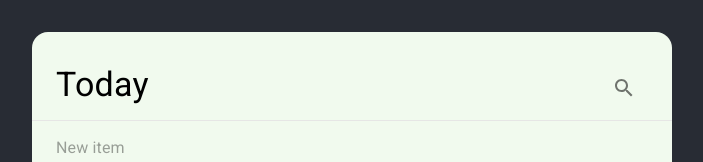
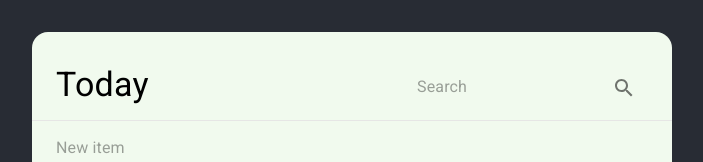
Before and after one commit to owenmedina/dsm-todo, a React (Create React App) app: page / in a window 1280 px wide. Both pictures are taken after a click on the button 912 px from the left and 88 px from the top of the page. Shown: the top 162 px of the page, without its empty margins (288-991 px from the left). Built offline with nearby package versions, Linux system fonts and the light colour scheme.

Commit message:
Add filter functionality

```diff
--- a/src/components/Search.tsx
+++ b/src/components/Search.tsx
@@ -1,14 +1,40 @@
 import { IconButton } from "@material-ui/core";
 import { SearchOutlined } from "@material-ui/icons";
+import Input from "@material-ui/core/Input";
+import React, { useState } from "react";
 
-const Search: React.FC = () => {
-    const isExpanded = true;
+interface Props {
+    search: (query: string) => void;
+}
+const Search: React.FC<Props> = ({search}) => {
+    const [expanded, setExpanded] = useState(false);
+    const [searchQuery, setSearchQuery] = useState('');
 
-    const searchButton = <IconButton>
+    const changeHandler = (ev: React.ChangeEvent<HTMLInputElement>) => {
+        setSearchQuery(ev.target.value);
+    }
+
+    const submitHandler = (ev: React.FormEvent<HTMLElement>) => {
+        ev.preventDefault();
+
+        if (expanded) {
+            search(searchQuery);
+            setSearchQuery('');
+        }
+
+        setExpanded((prev) => !prev);
+
+    }
+
+    const searchButton = <IconButton type={'submit'} onSubmit={submitHandler} onClick={submitHandler}>
         <SearchOutlined />
-    </IconButton>
+    </IconButton>;
+    const searchForm = <form onSubmit={submitHandler} >
+        <Input inputProps={{style: {padding: 0}}} value={searchQuery} placeholder="Search" disableUnderline={true} onChange={changeHandler}/>
+        {searchButton}
+    </form>
     return (<div>
-        {searchButton}
+        {expanded ? searchForm : searchButton}
     </div>);
 }
 
--- a/src/components/ToDo.tsx
+++ b/src/components/ToDo.tsx
@@ -1,9 +1,9 @@
 import Box from "@material-ui/core/Box";
-// import { Container } from "@material-ui/core";
 import { makeStyles } from "@material-ui/core";
 
 import ToDoHeader from './ToDoHeader';
 import ToDoBody from './ToDoBody';
+import { useState } from "react";
 
 const useStyles = makeStyles({
     root: {
@@ -23,9 +23,15 @@ const useStyles = makeStyles({
 function ToDo() {
     const classes = useStyles();
     const toDoListTitle = 'Today';
+
+    const [queryString, setQueryString] = useState('');
+
+    const search = (query: string) => {
+        setQueryString(query);
+    }
     return (<Box className={classes.root}>
-            <ToDoHeader title={toDoListTitle}/>
-            <ToDoBody />
+            <ToDoHeader title={toDoListTitle} search={search}/>
+            <ToDoBody query={queryString}/>
         </Box>);
 }
 
--- a/src/components/ToDoBody.tsx
+++ b/src/components/ToDoBody.tsx
@@ -18,17 +18,28 @@ const useStyles = makeStyles({
     }
 });
 
-const ToDoBody: React.FC = () => {
+interface Props {
+    query: string;
+}
+
+const ToDoBody: React.FC<Props> = ({query}) => {
     const classes = useStyles();
 
     const itemsKey = 'items';
     const lsItems = window.localStorage.getItem(itemsKey);
     const defaultItems: Array<Item> = lsItems === null ? [] : JSON.parse(lsItems);
+
     const [items, setItems] = useState(defaultItems);
-
     React.useEffect(() => {
         window.localStorage.setItem(itemsKey, JSON.stringify(items));
     }, [items]);
+
+    const [queryString, setQueryString] = useState(query);
+    React.useEffect(() => {
+        setQueryString(query);
+        console.log('new query', query);
+    }, [query]);
+
 
     const addItem = (item: Item) => {
         setItems((prevItems) => [...prevItems, item]);
@@ -60,7 +71,7 @@ const ToDoBody: React.FC = () => {
     }
 
     return (<List className={classes.root}>
-        {items.length > 0 && <ToDoList items={items} toggleDone={toggleDone} deleteItem={deleteItem}/>}
+        {items.length > 0 && <ToDoList items={items.filter(item => item.label.includes(queryString))} toggleDone={toggleDone} deleteItem={deleteItem}/>}
         <ListItem className={classes.listItem}>
             <AddToDoItem onAdd={addItem}/>
         </ListItem>
--- a/src/components/ToDoHeader.tsx
+++ b/src/components/ToDoHeader.tsx
@@ -5,6 +5,7 @@ import Search from './Search';
 
 interface Props {
     title: string
+    search: (query: string) => void;
 };
 
 const useStyles = makeStyles({
@@ -17,11 +18,11 @@ const useStyles = makeStyles({
     }
 });
 
-const ToDoHeader: React.FC<Props> = ({title}) => {
+const ToDoHeader: React.FC<Props> = ({title, search}) => {
     const classes = useStyles();
     return (<div className={classes.header} >
         <Typography variant="h4">{title}</Typography>
-        <Search />
+        <Search search={search}/>
         </div>);
 }
 
```
